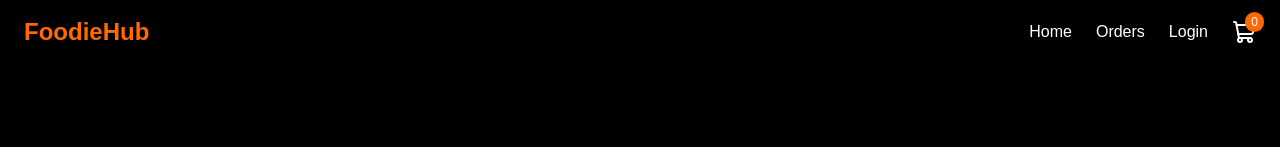
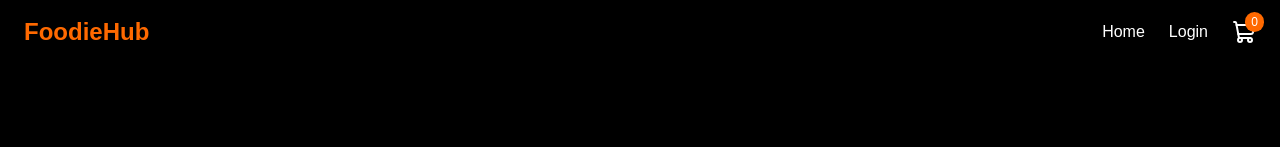
Before and after one commit to YojitSiddhant/food-delivery-app, a Next.js app in the folder frontend/: page / in a window 1280 px wide. Shown: the top 147 px of the page. Built offline with nearby package versions, Linux system fonts and the light colour scheme.

Commit message:
Navbar login state + guarded add-to-cart toasts

```diff
--- a/frontend/src/components/Navbar.jsx
+++ b/frontend/src/components/Navbar.jsx
@@ -1,5 +1,6 @@
 "use client";
 
+import { useEffect, useState } from "react";
 import Link from "next/link";
 import { ShoppingCart } from "lucide-react";
 
@@ -7,6 +8,50 @@ import { useCart } from "../context/CartContext";
 
 const Navbar = () => {
   const { cartItems } = useCart();
+  const [isLoggedIn, setIsLoggedIn] = useState(
+    () => {
+      if (typeof window === "undefined") {
+        return false;
+      }
+
+      const userInfoRaw =
+        localStorage.getItem("userInfo");
+      if (!userInfoRaw) return false;
+
+      try {
+        return Boolean(
+          JSON.parse(userInfoRaw)?.token
+        );
+      } catch {
+        return false;
+      }
+    }
+  );
+
+  useEffect(() => {
+    const checkLogin = () => {
+      const userInfoRaw =
+        localStorage.getItem("userInfo");
+
+      if (!userInfoRaw) {
+        setIsLoggedIn(false);
+        return;
+      }
+
+      try {
+        const token = JSON.parse(userInfoRaw)?.token;
+        setIsLoggedIn(Boolean(token));
+      } catch {
+        setIsLoggedIn(false);
+      }
+    };
+
+    checkLogin();
+    window.addEventListener("storage", checkLogin);
+    return () => {
+      window.removeEventListener("storage", checkLogin);
+    };
+  }, []);
 
   const totalItems = cartItems.reduce(
     (acc, item) => acc + item.quantity,
@@ -31,19 +76,21 @@ const Navbar = () => {
             Home
           </Link>
 
+          {isLoggedIn ? (
             <Link
               href="/orders"
               className="hover:text-orange-400 transition"
             >
               Orders
             </Link>
-
+          ) : (
             <Link
               href="/login"
               className="hover:text-orange-400 transition"
             >
               Login
             </Link>
+          )}
 
           <Link href="/cart" className="relative">
             <ShoppingCart size={24} />
```
Lines whose indentation alone changed are shown as unchanged.
